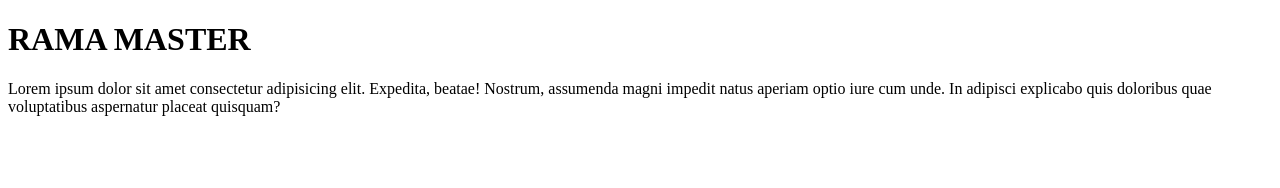
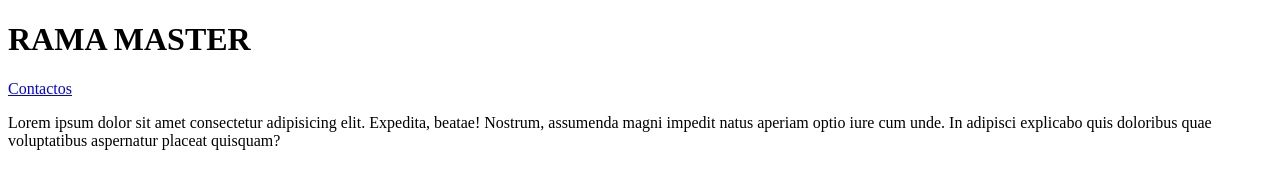
Before and after one commit to Nemes17/Websena, a plain HTML site: page index.html in a window 1280 px wide. Drawn offline with Linux system fonts and the light colour scheme.

Commit message:
Rama master-Mod-index-menu

```diff
--- a/index.html
+++ b/index.html
@@ -7,6 +7,7 @@
 </head>
 <body>
     <h1>RAMA MASTER</h1>
+    <a href="/contacto.html">Contactos</a>
     <p>Lorem ipsum dolor sit amet consectetur adipisicing elit. Expedita, beatae! Nostrum, assumenda magni impedit natus aperiam optio iure cum unde. In adipisci explicabo quis doloribus quae voluptatibus aspernatur placeat quisquam?</p>
 </body>
 </html>
```
